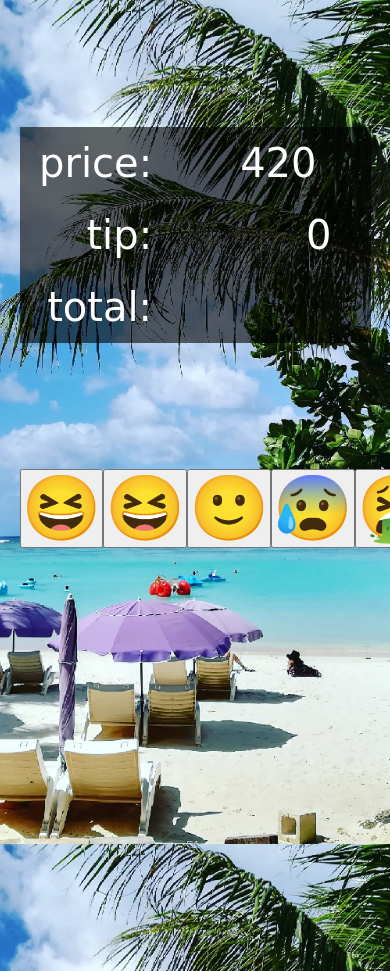
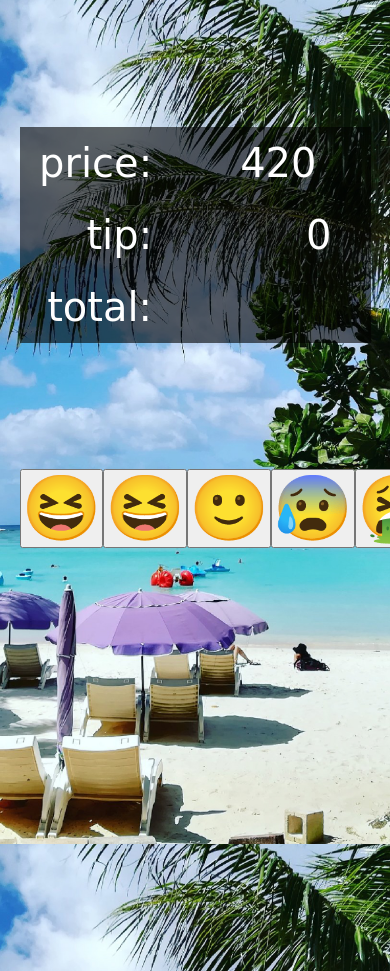
Before and after one commit to zawa-works/CalcTip, a PHP site: page / in a window 390 px wide; the page is wider, and only the part inside the window is pictured. Run offline with PHP 8.4, Linux system fonts and the light colour scheme.

Commit message:
load background_2.jpg

```diff
--- a/style.css
+++ b/style.css
@@ -24,7 +24,7 @@
     body{
       width: 100vw;
       height: 100vh;
-      background-image: url("images/background_3.jpg");
+      background-image: url("images/background_2.jpg");
       background-repeat: no-repeat;
       background-attachment: fixed;
       background-size:cover;
```
